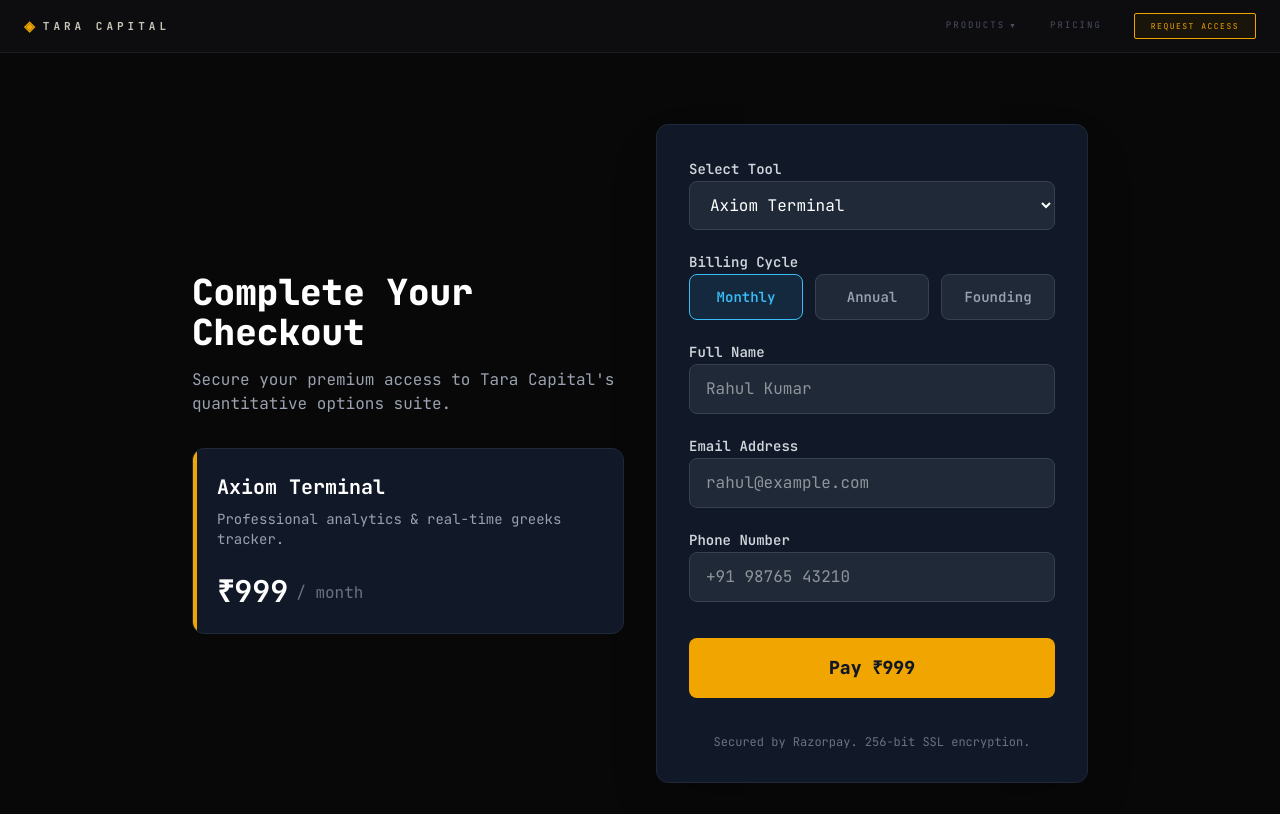
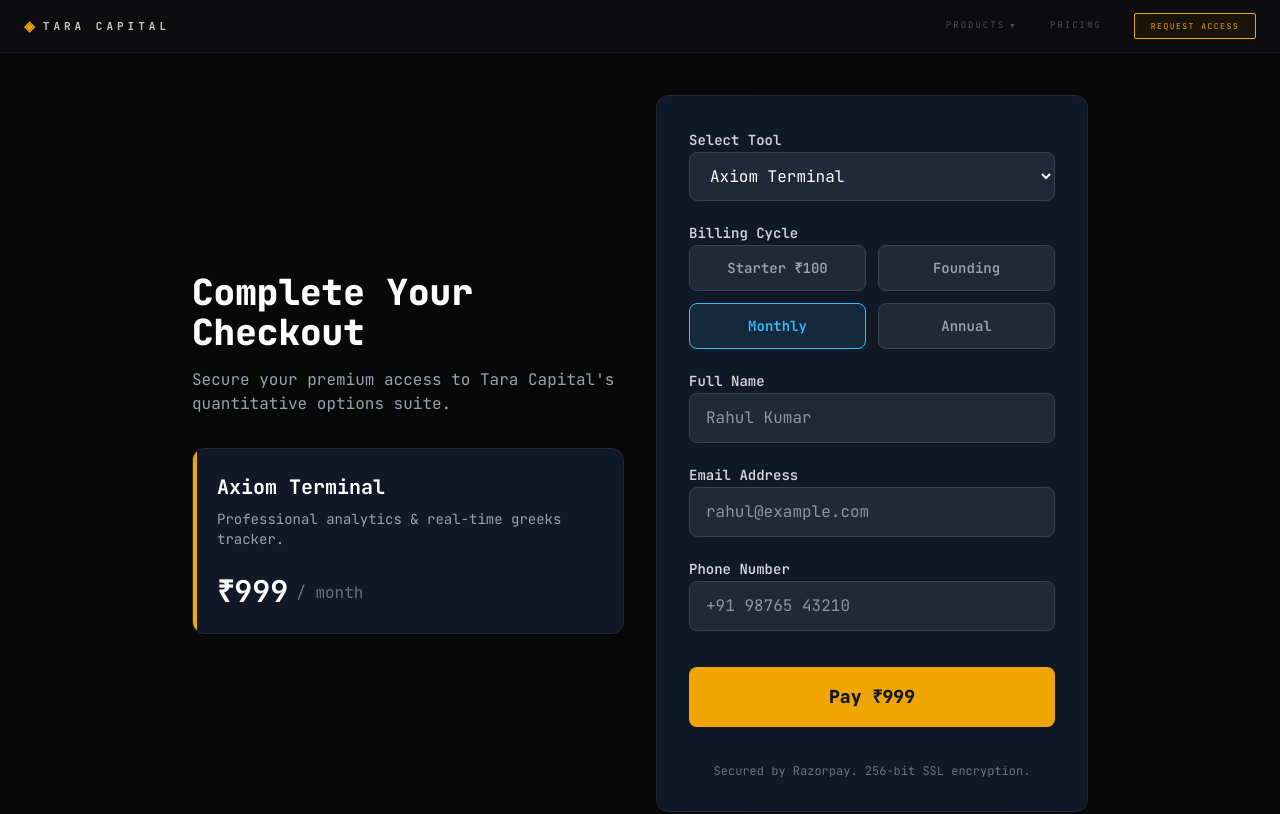
Before and after one commit to pavan-sahu-99/tara-capital-website, a Next.js app: page /checkout in a window 1280 px wide. Shown: the top 814 px of the page. Built offline with nearby package versions, Linux system fonts and the light colour scheme.

Commit message:
Fix checkout TypeScript errors, add Starter plan buttons

```diff
--- a/app/checkout/page.tsx
+++ b/app/checkout/page.tsx
@@ -121,7 +121,7 @@
   }
 
   const selectedTool = tools.find(t => t.id === formData.tool);
-  const currentPrice = selectedTool?.price[formData.plan as 'monthly' | 'annual' | 'founding'];
+  const currentPrice = selectedTool?.price[formData.plan as 'starter' | 'monthly' | 'annual' | 'founding_monthly'];
 
   return (
     <>
@@ -171,7 +171,29 @@
 
               <div className="space-y-2">
                 <label className="text-sm font-semibold text-gray-300">Billing Cycle</label>
-                <div className="grid grid-cols-3 gap-3">
+                <div className="grid grid-cols-2 gap-3">
+                  <button
+                    type="button"
+                    onClick={() => setFormData({ ...formData, plan: 'starter' })}
+                    className={`py-3 rounded-lg border text-sm font-semibold transition-all ${
+                      formData.plan === 'starter'
+                        ? 'border-[#1db954] bg-[#1db954]/10 text-[#1db954]'
+                        : 'border-[#374151] bg-[#1f2937] text-gray-400 hover:bg-[#374151]'
+                    }`}
+                  >
+                    Starter ₹100
+                  </button>
+                  <button
+                    type="button"
+                    onClick={() => setFormData({ ...formData, plan: 'founding_monthly' })}
+                    className={`py-3 rounded-lg border text-sm font-semibold transition-all ${
+                      formData.plan === 'founding_monthly'
+                        ? 'border-[#f0a500] bg-[#f0a500]/10 text-[#f0a500]'
+                        : 'border-[#374151] bg-[#1f2937] text-gray-400 hover:bg-[#374151]'
+                    }`}
+                  >
+                    Founding
+                  </button>
                   <button
                     type="button"
                     onClick={() => setFormData({ ...formData, plan: 'monthly' })}
@@ -193,17 +215,6 @@
                     }`}
                   >
                     Annual
-                  </button>
-                  <button
-                    type="button"
-                    onClick={() => setFormData({ ...formData, plan: 'founding' })}
-                    className={`py-3 rounded-lg border text-sm font-semibold transition-all ${
-                      formData.plan === 'founding'
-                        ? 'border-[#f0a500] bg-[#f0a500]/10 text-[#f0a500]'
-                        : 'border-[#374151] bg-[#1f2937] text-gray-400 hover:bg-[#374151]'
-                    }`}
-                  >
-                    Founding
                   </button>
                 </div>
               </div>
```
